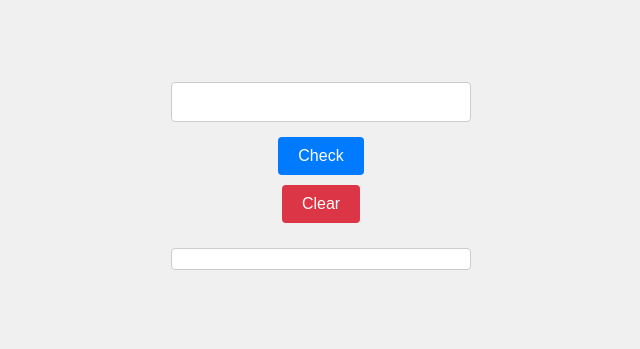
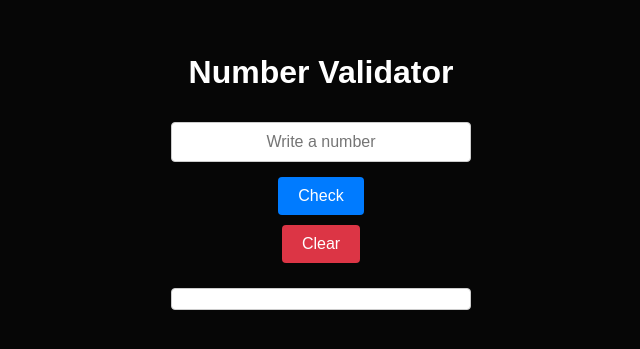
Before and after one commit to Xtremono/landing, a plain HTML site: page index.html in a window 1280 px wide. Shown: the part 219-568 px from the top of the page, without its empty margins (319-959 px from the left). Drawn offline with Linux system fonts and the light colour scheme.

Commit message:
cambios css y html

```diff
--- a/index.html
+++ b/index.html
@@ -8,7 +8,8 @@
     <link rel="stylesheet" href="styles.css">
 </head>
 <body>
-    <input id="user-input"></input>
+    <h1>Number Validator</h1>
+    <input id="user-input" placeholder="Write a number"></input>
     <button id="check-btn">Check</button>
     <button id="clear-btn">Clear</button>
     <div id="results-div"></div>
--- a/styles.css
+++ b/styles.css
@@ -6,9 +6,12 @@ body {
   justify-content: center;
   height: 100vh;
   margin: 0;
-  background-color: #f0f0f0;
+  background-color: #060606;
 }
 
+h1 {
+  color: white;
+}
 
 input {
   padding: 10px;
@@ -18,6 +21,11 @@ input {
   width: 300px;
   box-sizing: border-box;
   font-size: 16px;
+  text-align: center;
+}
+
+input::placeholder {
+  text-align: center;
 }
 
 
```
